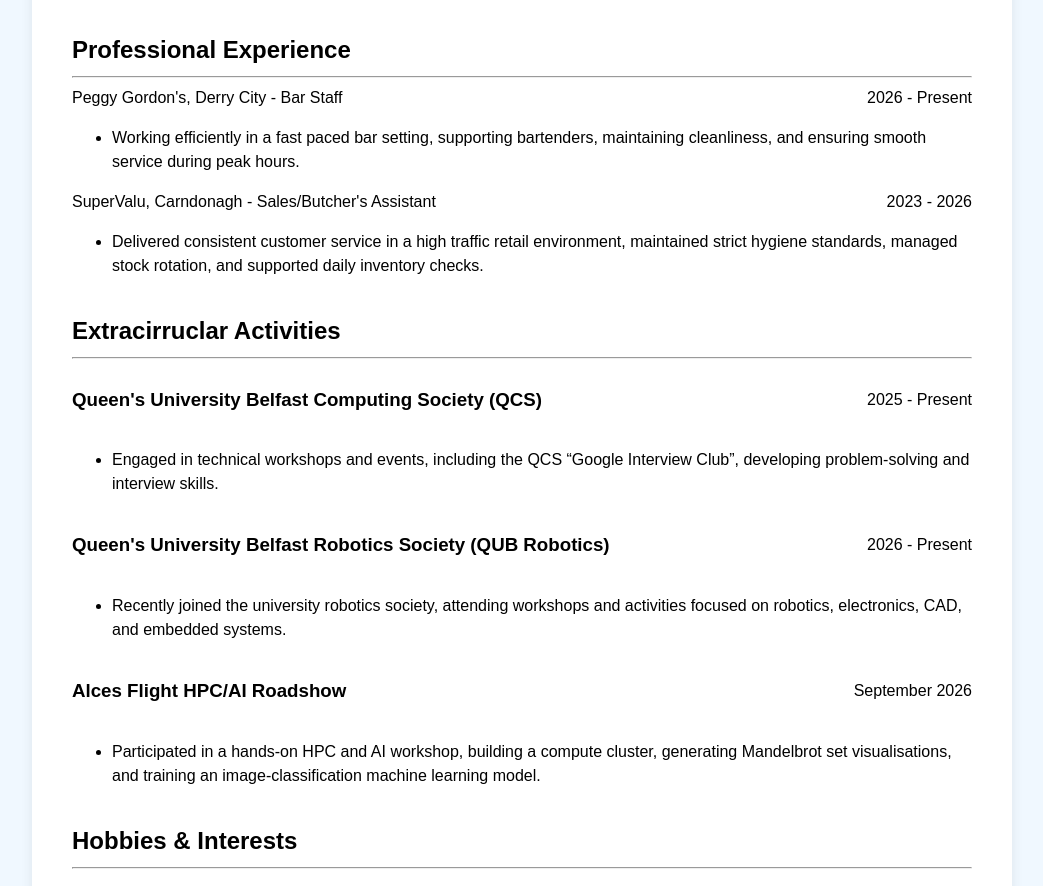
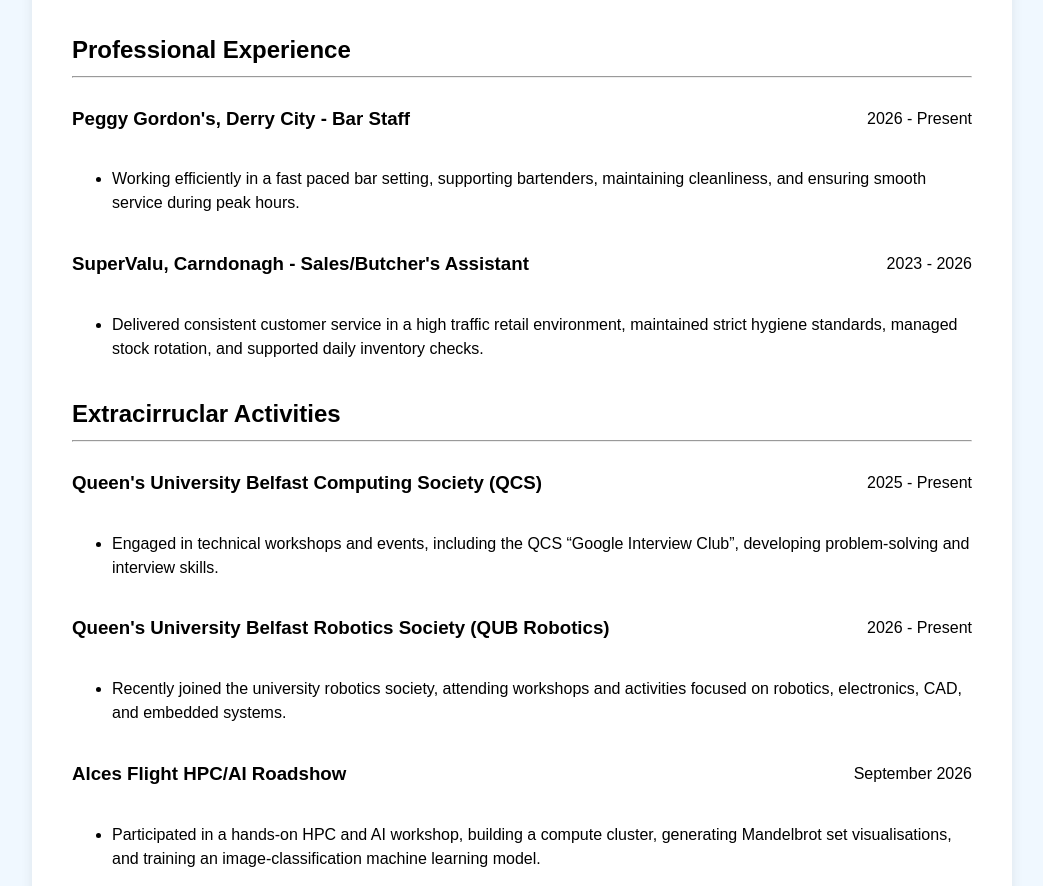
Before and after one commit to HarryN6/HarryN6.github.io, a plain HTML site: page index.html in a window 1280 px wide. Shown: the part 1463-2349 px from the top of the page, without its empty margins (118-1161 px from the left). Drawn offline with Linux system fonts and the light colour scheme.

Commit message:
updated experience section headers

```diff
--- a/index.html
+++ b/index.html
@@ -90,7 +90,7 @@
                 <hr>
 
                 <div class="section-header">
-                    <span>Peggy Gordon's, Derry City - Bar Staff</span>
+                    <span><h3>Peggy Gordon's, Derry City - Bar Staff</h3></span>
                     <span>2026 - Present</span>
                 </div>
 
@@ -99,7 +99,7 @@
                 </ul>
 
                 <div class="section-header">
-                    <span>SuperValu, Carndonagh - Sales/Butcher's Assistant</span>
+                    <span><h3>SuperValu, Carndonagh - Sales/Butcher's Assistant</h3></span>
                     <span>2023 - 2026</span>
                 </div>
 
```
